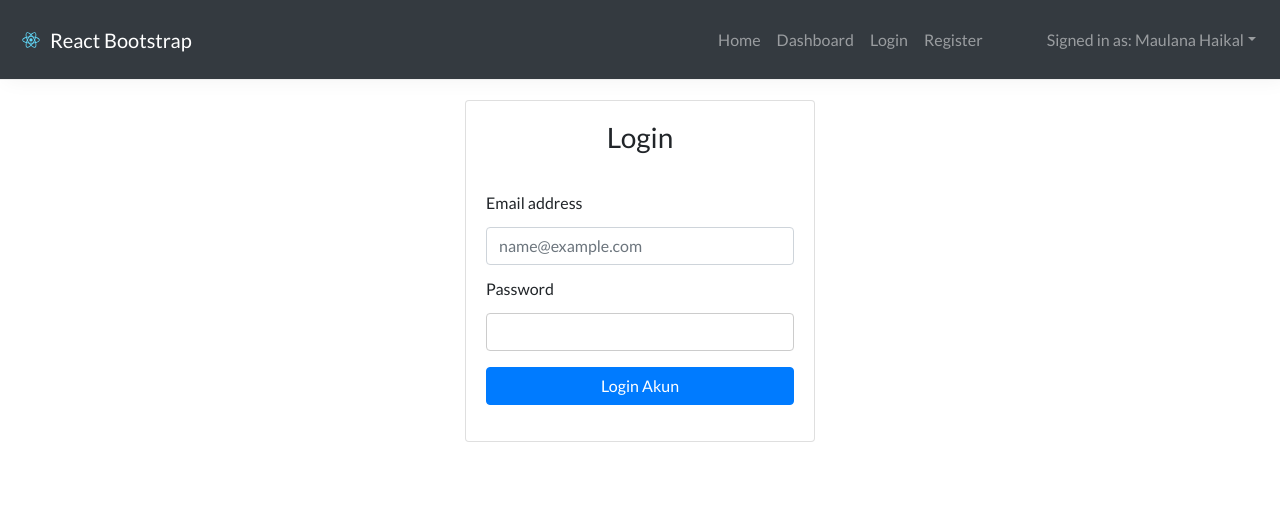
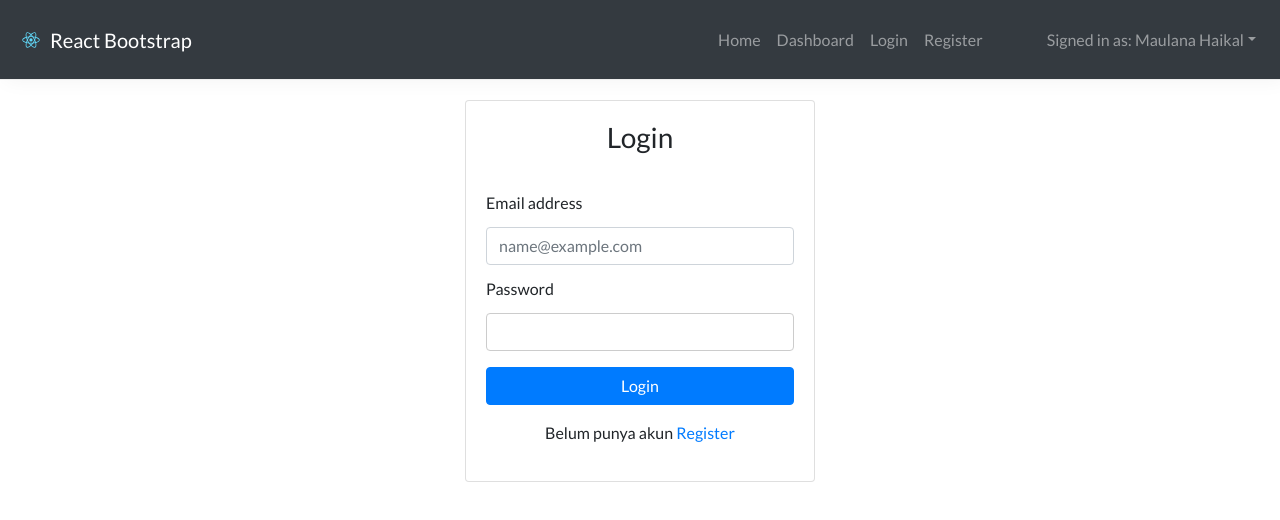
Before and after one commit to HaikalM/FP-Sanbercode-Reactjs-0820, a React (Create React App) app: page /login in a window 1280 px wide. Shown: the top 520 px of the page. Built offline with nearby package versions, Linux system fonts and the light colour scheme.

Commit message:
setup login & register process

```diff
--- a/src/components/MoviesCard.js
+++ b/src/components/MoviesCard.js
@@ -13,7 +13,7 @@ const MoviesCard = () => {
 			<CardColumns>
 				{moviesData.map((movie, index) => {
 					return(
-						<Card>
+						<Card key={index}>
 							<Card.Img variant="top" src={movie.image_url} width='100px' height='250px' style={{ objectFit: 'cover' }} />
 							<Card.Body>
 								<Card.Title>Card title</Card.Title>
--- /dev/null
+++ b/src/components/landing/LoginForm.js
@@ -0,0 +1,68 @@
+import React, {useState, useContext} from 'react'
+import {Form, Button} from 'react-bootstrap'
+import {LoginContext} from '../../context/LoginContext'
+import {useHistory} from 'react-router-dom'
+
+const LoginForm = () => {
+	const {user_data, input_login} = useContext(LoginContext)
+	const [userData, setUserData] = user_data
+	const [loginInput, setLoginInput] = useState({email: '', password: ''})
+	let history = useHistory()
+
+	function handleInput(e){
+		let inputName = e.target.name
+		switch(inputName){
+			case 'email':{
+				setLoginInput({...loginInput, email: e.target.value})
+				break
+			}
+			case 'password':{
+				setLoginInput({...loginInput, password: e.target.value})
+				break
+			}
+			default: {break}
+		}
+		console.log(e.target.value)
+	}
+
+	function handleSubmit(e){
+		e.preventDefault()
+		if(loginInput.email !== '' && loginInput.password !== ''){
+			const searchUser = userData.filter(user => user.email === loginInput.email && user.password === loginInput.password)
+			if(searchUser.length > 0){
+				history.push('/movies')
+			}
+		}
+		//setLoginInput({
+			//email: '',
+			//password: ''
+		//})
+		//console.log(userData)
+	}
+
+	return(
+		<Form onSubmit={handleSubmit}>
+			<Form.Group className='mb-0'>
+				<Form.Label className='mb-0'>Email address</Form.Label>
+				<Form.Control
+					name='email'
+					onChange={handleInput}
+					value={loginInput.email}
+					type="email" placeholder="name@example.com" />
+			</Form.Group>
+			<Form.Group>
+				<Form.Label className='mb-0'>Password</Form.Label>
+				<Form.Control
+					name='password'
+					onChange={handleInput}
+					value={loginInput.password}
+					type="password"/>
+			</Form.Group>
+			<Form.Group>
+				<Button type='submit' variant='primary' size='md' className='btn-block'>Login</Button>
+			</Form.Group>
+		</Form>
+	)
+}
+
+export default LoginForm
--- /dev/null
+++ b/src/components/landing/RegisterForm.js
@@ -0,0 +1,78 @@
+import React, {useState, useContext} from 'react'
+import {Form, Button} from 'react-bootstrap'
+import {LoginContext} from '../../context/LoginContext'
+
+const RegisterForm = () => {
+	const {user_data, input_login} = useContext(LoginContext)
+	const [userData, setUserData] = user_data
+	const [registerInput, setRegisterInput] = useState({name: '', email: '', password: ''})
+
+	function handleInput(e){
+		let inputName = e.target.name
+		switch(inputName){
+			case 'name':{
+				setRegisterInput({...registerInput, name: e.target.value})
+				break
+			}
+			case 'email':{
+				setRegisterInput({...registerInput, email: e.target.value})
+				break
+			}
+			case 'password':{
+				setRegisterInput({...registerInput, password: e.target.value})
+				break
+			}
+			default: {break}
+		}
+		console.log(e.target.value)
+	}
+
+	function handleSubmit(e){
+		console.log(userData)
+		e.preventDefault()
+		setUserData([...userData, {
+			name: registerInput.name,
+			email: registerInput.email,
+			password: registerInput.password,
+		}])
+		setRegisterInput({
+			name: '',
+			email: '',
+			password: ''
+		})
+		console.log(userData)
+	}
+	return(
+		<Form onSubmit={handleSubmit}>
+			<Form.Group className='mb-0'>
+				<Form.Label className='mb-0'>Name</Form.Label>
+				<Form.Control
+					name='name'
+					onChange={handleInput}
+					value={registerInput.name}
+					type="text" placeholder="Maulana Haikal" />
+			</Form.Group>
+			<Form.Group className='mb-0'>
+				<Form.Label className='mb-0'>Email address</Form.Label>
+				<Form.Control
+					name='email'
+					onChange={handleInput}
+					value={registerInput.email}
+					type="email" placeholder="name@example.com" />
+			</Form.Group>
+			<Form.Group>
+				<Form.Label className='mb-0'>Password</Form.Label>
+				<Form.Control
+					name='password'
+					onChange={handleInput}
+					value={registerInput.password}
+					type="password"/>
+			</Form.Group>
+			<Form.Group>
+				<Button type='submit' variant='primary' size='md' className='btn-block'>Register</Button>
+			</Form.Group>
+		</Form>
+	)
+}
+
+export default RegisterForm
--- a/src/context/LoginContext.js
+++ b/src/context/LoginContext.js
@@ -1,25 +1,33 @@
-import React, {createContext} from 'react'
-const LoginContext = createContext()
+import React, {useState, useEffect, createContext} from 'react'
+export const LoginContext = createContext()
 
-export const LoginProvider = (props) => {
-	const [user, setUser] = useState([
+const LoginProvider = (props) => {
+	const [loginInput, setLoginInput] = useState({username: '', password: ''})
+	const [userData, setUserData] = useState([])
+
+	useEffect( () => {
+		if(userData.length === 0){
+			setUserData([
 				{
-			username: 'haikal1@gmail.com',
+					email: 'haikal1@gmail.com',
 					password: 'haikalsatu'
 				}, {
 					email: 'haikal2@gmail.com',
 					password: 'haikaldua'
 				}
 			])
+		}
+	})
 
-	const [loginInput, setLoginInput] = useState({username: '', password: ''})
 	return(
 		<LoginContext.Provider value={
 			{
-				user: [user, setUser],
+				user_data: [userData, setUserData],
 				login_input: [loginInput, setLoginInput]
 			}}>
 			{props.children}
 		</LoginContext.Provider>
 	)
 }
+
+export default LoginProvider
--- a/src/layouts/Landing.js
+++ b/src/layouts/Landing.js
@@ -3,16 +3,17 @@ import Navbar from '../components/landing/Navbar'
 import Sidebar from '../components/dashboard/Sidebar'
 import BreadcrumbLanding from '../components/landing/Breadcrumb'
 import {Container} from 'react-bootstrap'
+import LoginProvider from '../context/LoginContext'
 
 const LandingLayout = (props) => {
 	return(
 		<>
-			<Navbar/>
-			<Container>
-				<div className="landing-body">
+			<LoginProvider>
+				<Navbar/>
+				<Container className="landing-body">
 					{props.children}
-				</div>
-			</Container>
+				</Container>
+			</LoginProvider>
 		</>
 	)
 }
--- a/src/pages/Login.js
+++ b/src/pages/Login.js
@@ -1,32 +1,22 @@
 import React from 'react'
 import {Container,
-	Card, Form,
+	Card,
 	Row, Col,
-	Button
 } from 'react-bootstrap'
 import LandingLayout from '../layouts/Landing'
+import LoginForm from '../components/landing/LoginForm'
+import {Link} from 'react-router-dom'
 
 const LoginPage = () => {
 	return(
 		<LandingLayout>
 			<Row>
 				<Col md={4} style={{margin: '0 auto'}}>
-					<Card style={{margin: '0 auto'}}>
+					<Card key='card-login' style={{margin: '0 auto'}}>
 						<Card.Body>
 							<h3 className='text-center mb-4'>Login</h3>
-							<Form>
-								<Form.Group className='mb-0'>
-									<Form.Label className='mb-0'>Email address</Form.Label>
-									<Form.Control type="email" placeholder="name@example.com" />
-								</Form.Group>
-								<Form.Group>
-									<Form.Label className='mb-0'>Password</Form.Label>
-									<Form.Control type="password" name="password"/>
-								</Form.Group>
-								<Form.Group>
-									<Button variant='primary' size='md' className='btn-block'>Login Akun</Button>
-								</Form.Group>
-							</Form>
+							<LoginForm/>
+							<p className='text-center'>Belum punya akun <Link to='/register'>Register</Link></p>
 						</Card.Body>
 					</Card>
 				</Col>
--- a/src/pages/Register.js
+++ b/src/pages/Register.js
@@ -1,34 +1,23 @@
-import React from 'react'
+import React, {useState, useContext} from 'react'
 import {Container,
 	Card, Form,
 	Row, Col,
 	Button
 } from 'react-bootstrap'
 import LandingLayout from '../layouts/Landing'
+import RegisterForm from '../components/landing/RegisterForm'
+import {Link} from 'react-router-dom'
 
 const RegisterPage = () => {
 	return(
 		<LandingLayout>
 			<Row>
 				<Col md={4} style={{margin: '0 auto'}}>
-					<Card style={{margin: '0 auto'}}>
+					<Card key='card-register' style={{margin: '0 auto'}}>
 						<Card.Body>
 							<h3 className='text-center mb-4'>Register Account</h3>
-							<Form.Group className='mb-0'>
-								<Form.Label className='mb-0'>Name</Form.Label>
-								<Form.Control type="text" placeholder="Maulana Haikal" />
-							</Form.Group>
-							<Form.Group className='mb-0'>
-								<Form.Label className='mb-0'>Email address</Form.Label>
-								<Form.Control type="email" placeholder="name@example.com" />
-							</Form.Group>
-							<Form.Group>
-								<Form.Label className='mb-0'>Password</Form.Label>
-								<Form.Control type="password" name="password"/>
-							</Form.Group>
-							<Form.Group>
-								<Button variant='primary' size='md' className='btn-block'>Register</Button>
-							</Form.Group>
+							<RegisterForm/>
+							<p className='text-center'>Sudah punya akun <Link to='/login'>Login</Link></p>
 						</Card.Body>
 					</Card>
 				</Col>
```
Also changed, not shown: src/components/LoginForm.js (deleted). Lines whose indentation alone changed are shown as unchanged.
